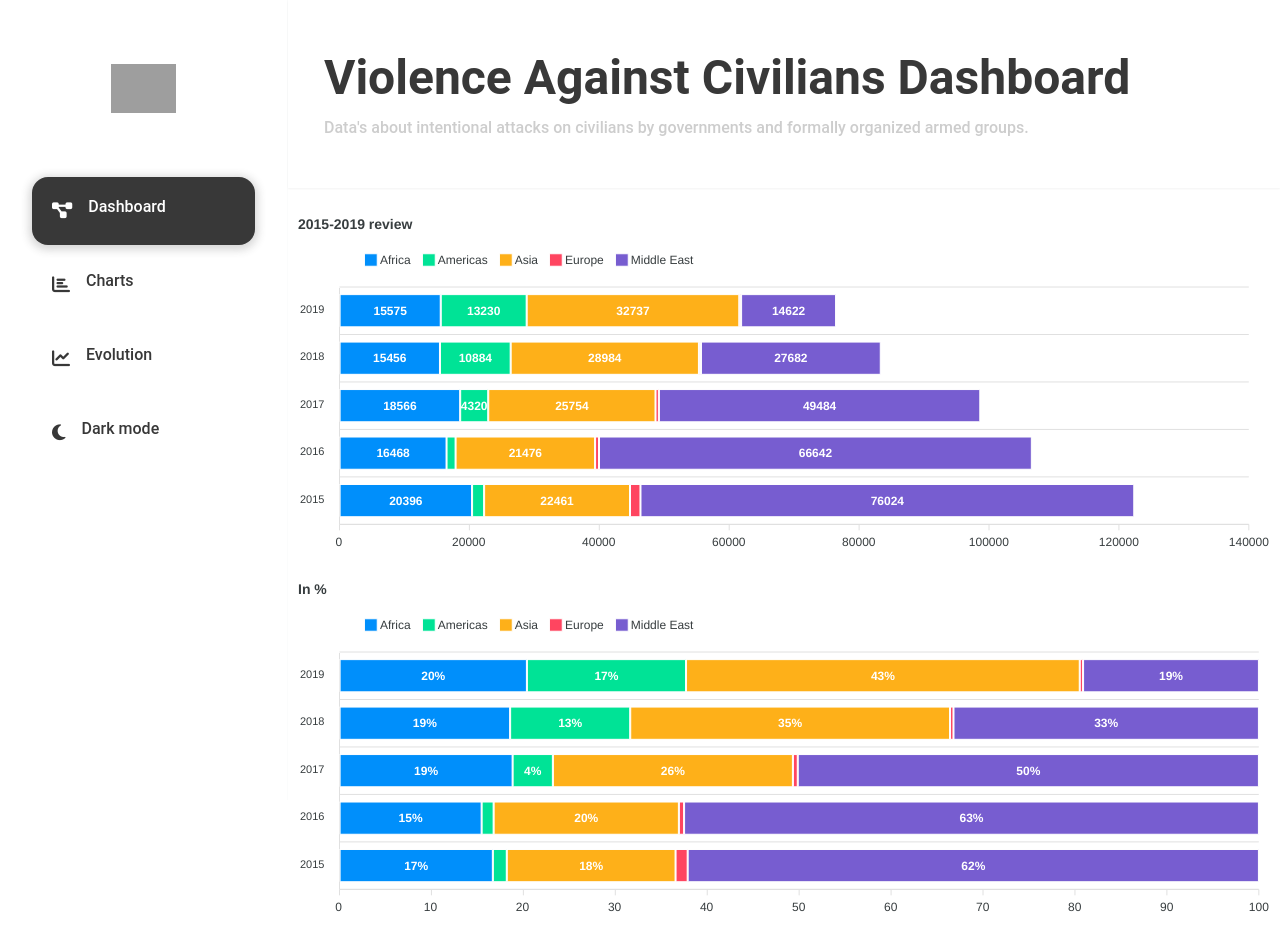
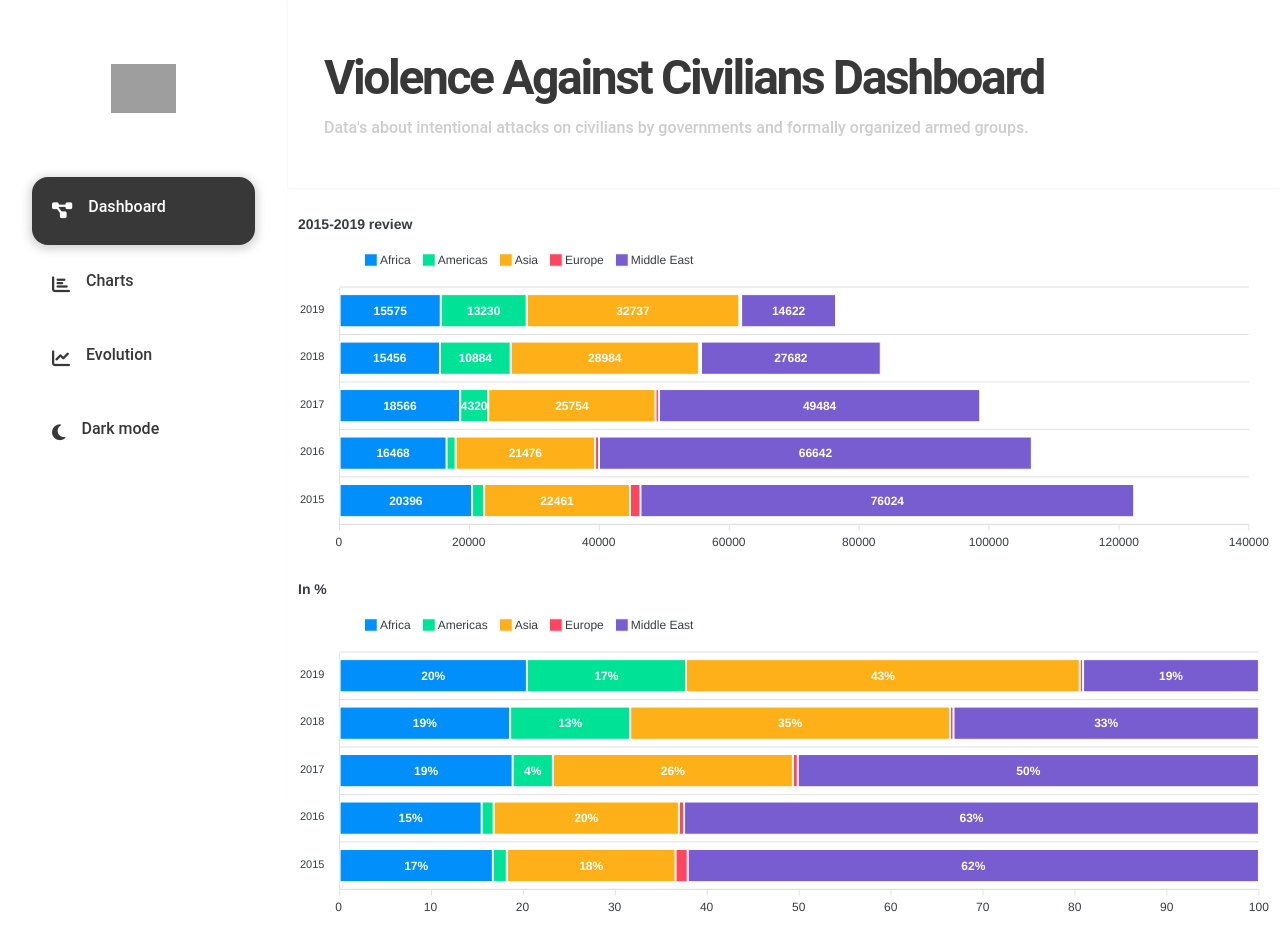
Before and after one commit to perestroika/war-dashboard, a React (Create React App) app: page / in a window 1280 px wide. Built offline with nearby package versions, Linux system fonts and the light colour scheme; grey boxes are pictures that could not be loaded.

Commit message:
letter spacing

```diff
--- a/src/components/MainContent.jsx
+++ b/src/components/MainContent.jsx
@@ -6,7 +6,7 @@ function MainContent() {
     return (
         <div className="flex-1">
             <div className="flex-1 font-medium px-9 py-12 sticky top-0 z-50 bg-white shadow-sm">
-                <h2 className="text-5xl leading-tight mb-2 font-semibold ">Violence Against Civilians Dashboard</h2>
+                <h2 className="text-5xl leading-tight mb-2 font-semibold tracking-tighter">Violence Against Civilians Dashboard</h2>
                 <p className="text-brand-light-gray">Data's about intentional attacks on civilians by governments and formally organized armed groups.</p>
             </div>
             <br/>
```
